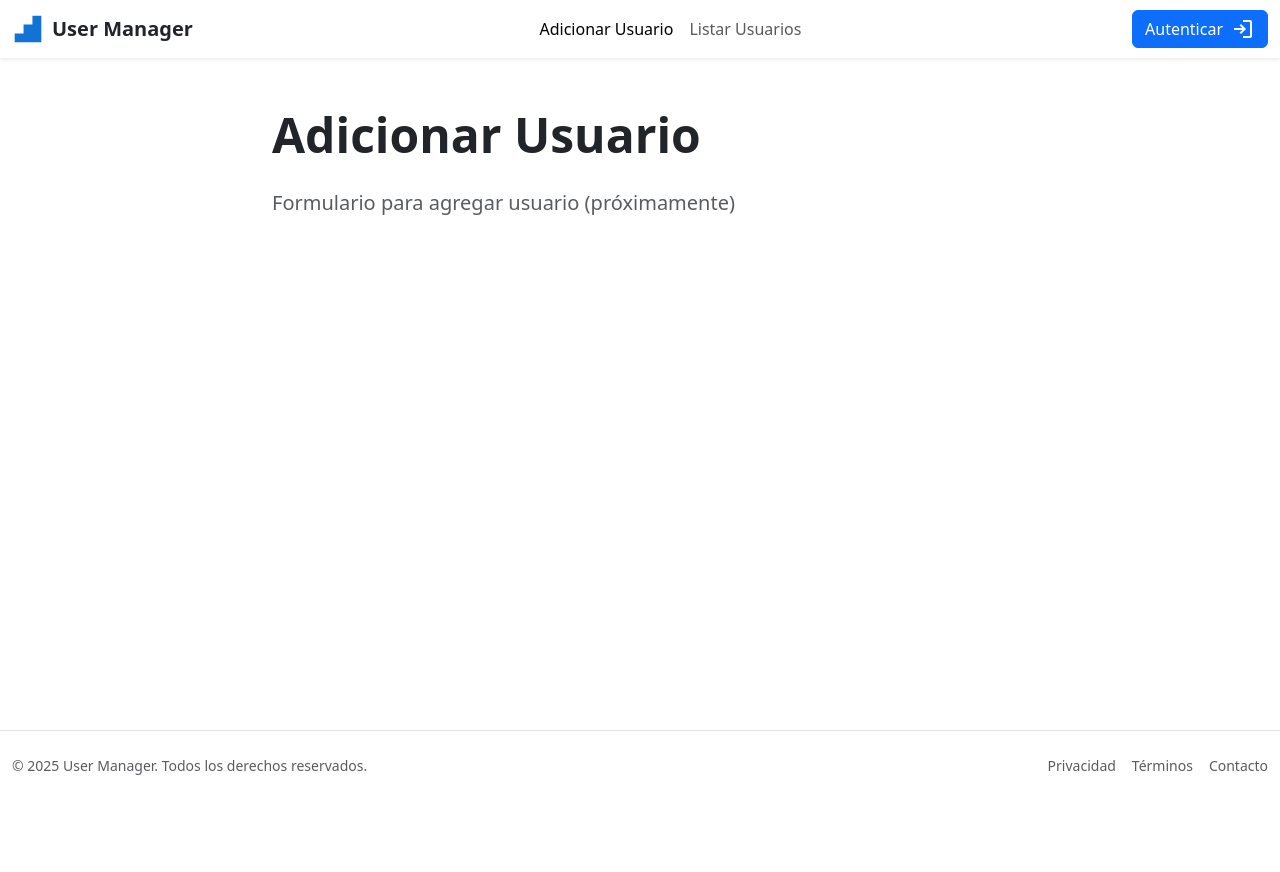
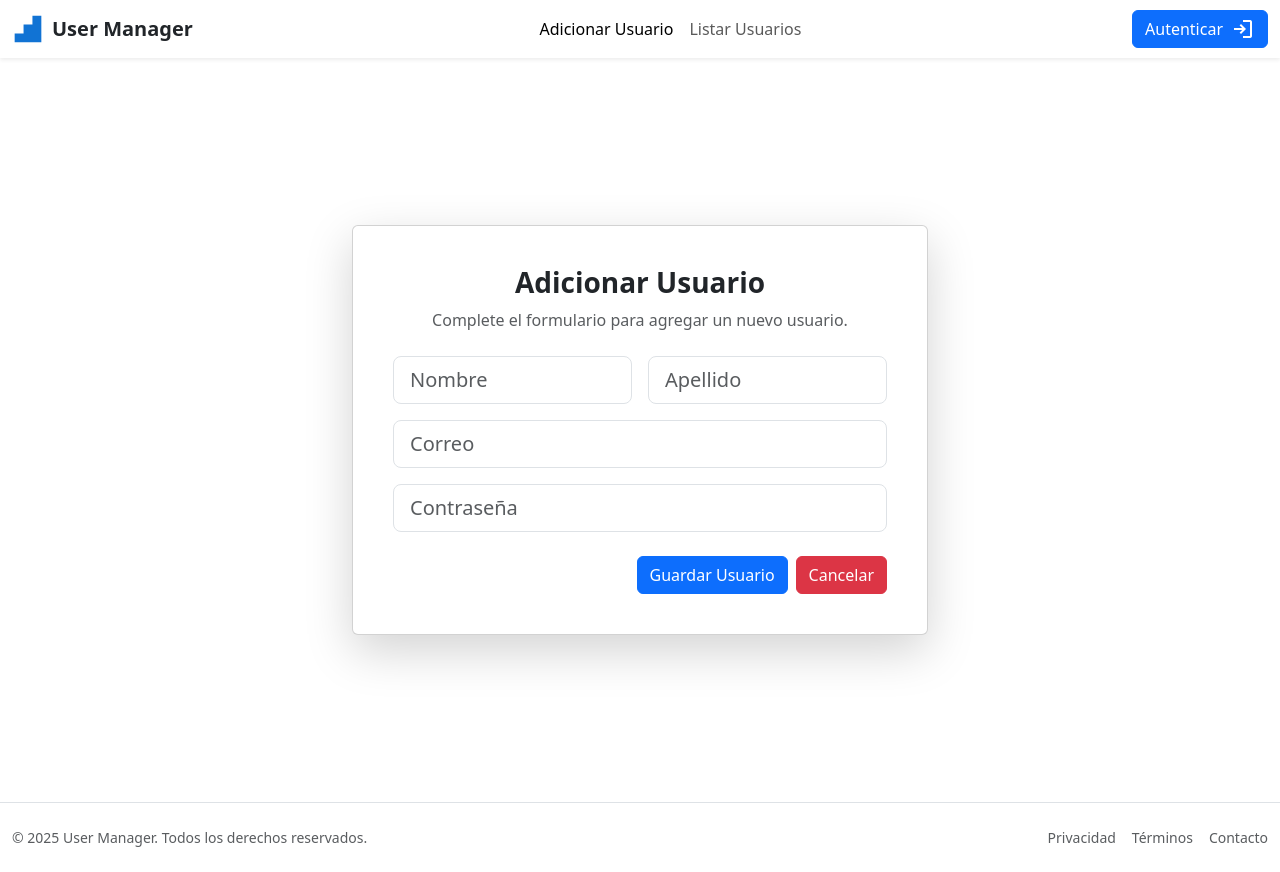
Before and after one commit to miguel-jaeger/autenticar-frontend, a React (Vite) app in the folder react-app/: page /add-user in a window 1280 px wide. Before the commit the page ends 800 px from the top, so only its background shows below. Built offline with nearby package versions, Linux system fonts and the light colour scheme.

Commit message:
agregadoi formulkario para adicionar usuario

```diff
--- a/react-app/src/pages/AddUserPage.jsx
+++ b/react-app/src/pages/AddUserPage.jsx
@@ -1,12 +1,44 @@
+import { Link } from 'react-router-dom';
+
 const AddUserPage = () => {
   return (
-    <div className="container py-5">
-      <div className="row">
-        <div className="col-lg-8 mx-auto">
-          <h2 className="display-5 fw-bold mb-4">Adicionar Usuario</h2>
-          <p className="lead text-muted">
-            Formulario para agregar usuario (próximamente)
-          </p>
+    <div className="d-flex align-items-center justify-content-center" style={{ minHeight: 'calc(100vh - 56px)' }}>
+      <div className="card p-4 m-4 shadow-lg" style={{ maxWidth: '576px', width: '100%' }}>
+        <div className="card-body">
+          <div className="text-center mb-4">
+            <h1 className="card-title h3 fw-bold">Adicionar Usuario</h1>
+            <p className="text-muted">Complete el formulario para agregar un nuevo usuario.</p>
+          </div>
+          <form action="#" method="POST">
+            <div className="row g-3 mb-3">
+              <div className="col-sm-6">
+                <label className="visually-hidden" htmlFor="first-name">Nombre</label>
+                <input className="form-control form-control-lg" id="first-name" name="first-name" placeholder="Nombre" required type="text" />
+              </div>
+              <div className="col-sm-6">
+                <label className="visually-hidden" htmlFor="last-name">Apellido</label>
+                <input className="form-control form-control-lg" id="last-name" name="last-name" placeholder="Apellido" required type="text" />
+              </div>
+            </div>
+            <div className="mb-3">
+              <label className="visually-hidden" htmlFor="email-address">Correo</label>
+              <input autoComplete="email" className="form-control form-control-lg" id="email-address" name="email" placeholder="Correo" required type="email" />
+            </div>
+            <div className="mb-4">
+              <label className="visually-hidden" htmlFor="password">Contraseña</label>
+              <input autoComplete="current-password" className="form-control form-control-lg" id="password" name="password" placeholder="Contraseña" required type="password" />
+            </div>
+            <div className="d-flex justify-content-end gap-2">
+              <button className="btn btn-primary btn-md" type="submit">Guardar Usuario</button>
+              <Link to="/">
+                <button className="btn btn-danger btn-md" type="button">
+                  <i className="bi bi-trash-fill"></i>
+                  Cancelar
+                </button>
+              </Link>
+
+            </div>
+          </form>
         </div>
       </div>
     </div>
```
